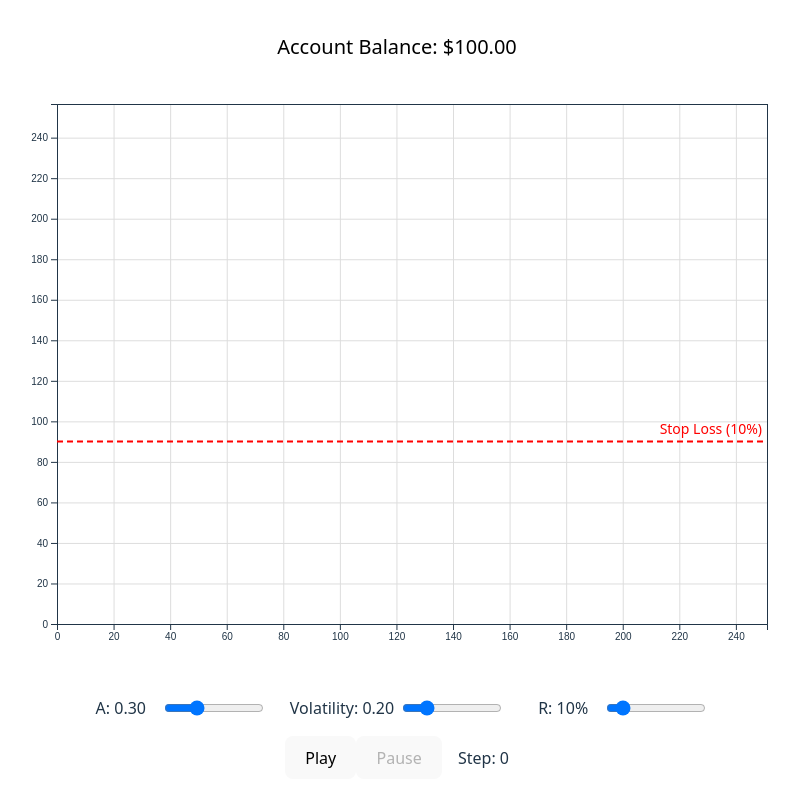
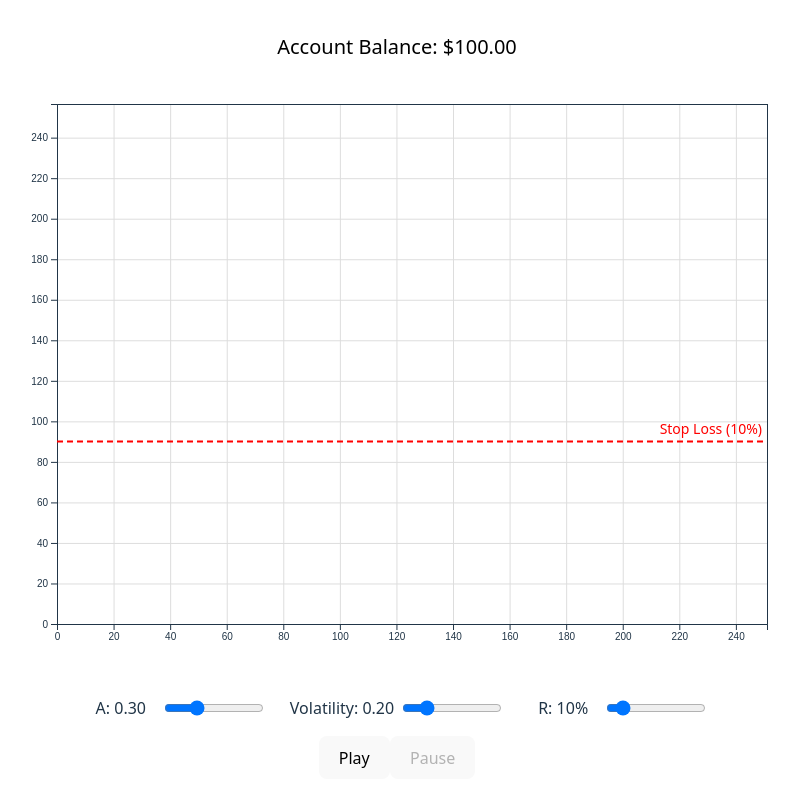
Before and after one commit to Leowbattle/stock-market-game, a React (Vite) app: page / in a window 1280 px wide. Shown: the top 806 px of the page, without its empty margins (243-1042 px from the left). Built offline with nearby package versions, Linux system fonts and the light colour scheme.

Commit message:
Remove time label

```diff
--- a/src/App.tsx
+++ b/src/App.tsx
@@ -258,7 +258,6 @@ function App() {
           // disabled={playing}
         >Play</button>
         <button onClick={() => setPlaying(false)} disabled={!playing}>Pause</button>
-        <span style={{ marginLeft: 16 }}>Step: {time}</span>
       </div>
     </>
   )
```
